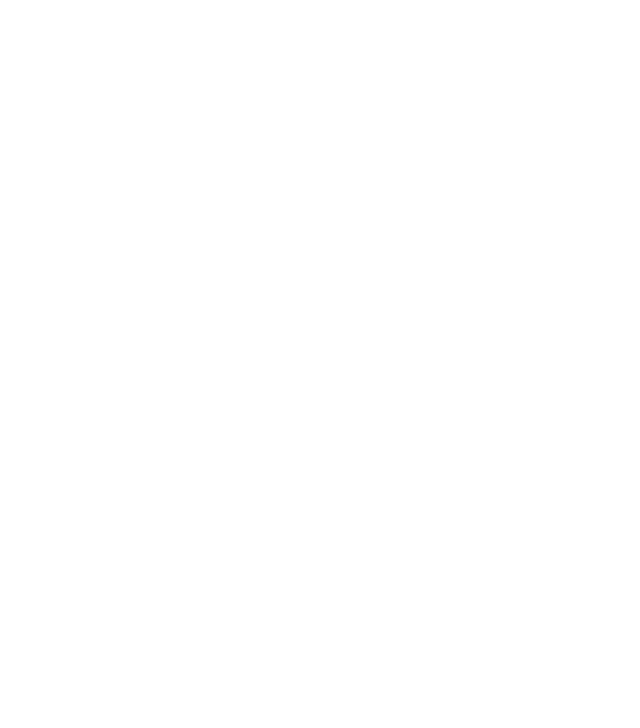
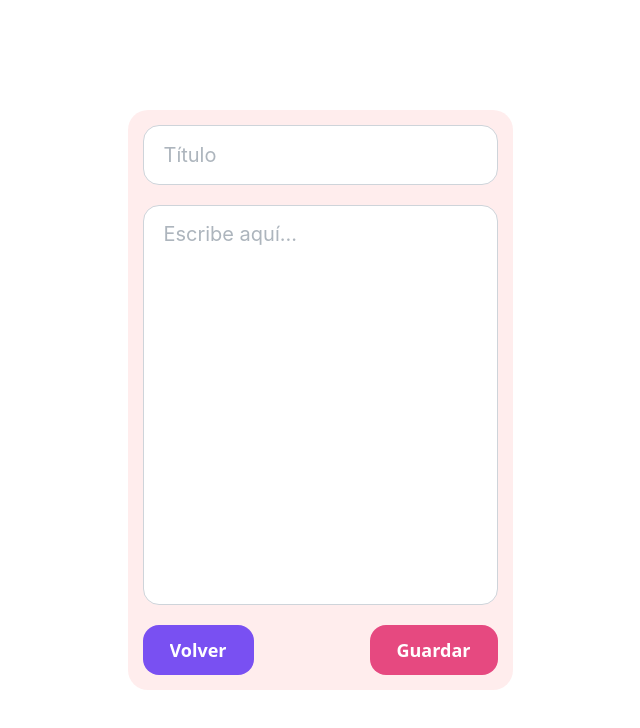
Before and after one commit to IlledNacu/fe-organizador, a React (Vite) app: page /notes in a window 1280 px wide. Shown: the top 728 px of the page, without its empty margins (320-960 px from the left). Built offline with nearby package versions, Linux system fonts and the light colour scheme.

Commit message:
nuevas paginas, componentes y estilos para las notas y el menu

```diff
--- a/package.json
+++ b/package.json
@@ -14,6 +14,7 @@
     "@emotion/styled": "^11.13.5",
     "@mantine/core": "^7.14.3",
     "@mantine/hooks": "^7.14.3",
+    "@tabler/icons-react": "^3.24.0",
     "antd": "^5.22.2",
     "axios": "^1.7.8",
     "bootstrap": "^5.3.3",
--- a/src/api/userApi.ts
+++ b/src/api/userApi.ts
@@ -1,7 +1,7 @@
 import axios from 'axios';
 import { User } from '../types/User';
 
-const BASE_URL = 'http://localhost:3306/api';
+const BASE_URL = 'http://localhost:3000/api';
 
 class UsuarioService {
     async login(email: string, password: string): Promise<User> {
--- /dev/null
+++ b/src/components/Note.tsx
@@ -0,0 +1,56 @@
+import { Textarea, TextInput, Container, Button } from '@mantine/core';
+import '../styles/note.css';
+import { notification as AntdNotification } from 'antd';
+// import { usuarioService } from '../api/userApi';
+// import { storage } from '../localStorage';
+import { useNavigate } from 'react-router-dom';
+
+const Note: React.FC = () => {
+    const navigate = useNavigate();
+
+    const demoProps = {
+        bg: 'var(--mantine-color-red-light)',
+        h: "100%",
+        p: 15,
+    };
+
+    const handleSubmit = async (e: React.FormEvent) => {
+        e.preventDefault();
+
+        try {
+
+            navigate('/notes');
+        } catch {
+            AntdNotification.error({
+                message: 'No se pudo conectar a la base de datos',
+                description: 'Intente de nuevo más tarde'
+            });
+        }
+    };
+
+    return (
+        <>
+            <form onSubmit={handleSubmit} className="text-center">
+                <Container className='note' fluid size="xs" {...demoProps}>
+                    <TextInput className='note-title'
+                        size="xl"
+                        radius="lg"
+                        withAsterisk
+                        placeholder="Título"
+                    />
+                    <Textarea className="note-body"
+                        size="xl"
+                        radius="lg"
+                        placeholder="Escribe aquí..."
+                    />
+                    <div className='buttons'>
+                        <Button variant="filled" color="violet" size="lg" radius="lg">Volver</Button>
+                        <Button type="submit" variant="filled" color="pink" size="lg" radius="lg">Guardar</Button>
+                    </div>
+                </Container>
+            </form>
+        </>
+    );
+}
+
+export default Note;
--- /dev/null
+++ b/src/components/TopBar.tsx
@@ -0,0 +1,36 @@
+import { useState } from 'react';
+import { IconGauge, IconFingerprint, IconActivity } from '@tabler/icons-react';
+import { Box, NavLink } from '@mantine/core';
+import { storage } from '../localStorage';
+
+const pages = [
+  { icon: IconGauge, label: 'Home', description: 'Item with description', path: '/', },
+  { icon: IconFingerprint, label: 'Perfil', path: '/profile', },
+  { icon: IconActivity, label: 'Notas', path: '/notes', },
+];
+
+const TopBar: React.FC = () => {
+  const [active, setActive] = useState(0);
+
+  const items = pages.map((item, index) => (
+    <NavLink
+      href={item.path}
+      key={item.label}
+      active={index === active}
+      label={item.label}
+      description={item.description}
+      leftSection={<item.icon size="1rem" stroke={1.5} />}
+      onClick={() => setActive(index)}
+      color="pink"
+    />
+  ));
+
+  return (
+  storage.isUserLoggedIn()
+  ?
+  <Box w={220}>{items}</Box>
+  : null
+  )
+}
+
+export default TopBar;
--- /dev/null
+++ b/src/pages/HomePage.tsx
@@ -0,0 +1,11 @@
+import TopBar from "../components/TopBar";
+
+const HomePage: React.FC = () => {
+    return(
+    <div>
+        <TopBar></TopBar>
+    </div>
+    );
+};
+
+export default HomePage;
--- a/src/pages/Notes.tsx
+++ /dev/null
@@ -1,5 +0,0 @@
-const Notes: React.FC = () => {
-    return(<div></div>);
-};
-
-export default Notes;
--- /dev/null
+++ b/src/pages/NotesPage.tsx
@@ -0,0 +1,13 @@
+import { Center } from "@mantine/core";
+import Note from "../components/Note";
+
+const NotesPage: React.FC = () => {
+    return(<>
+        <Center w="100vw">
+            <Note></Note>
+        </Center>
+        </>
+    );
+};
+
+export default NotesPage;
--- a/src/routes.tsx
+++ b/src/routes.tsx
@@ -1,16 +1,16 @@
 import { BrowserRouter as Router, Routes, Route } from 'react-router-dom';
-//import HomePage from './pages/HomePage';
-import LoginPage from './pages/LoginPage';
-import Notes from './pages/Notes';
+import LoginPage from './pages/LoginPage.tsx';
+import HomePage from './pages/HomePage.tsx';
+import NotesPage from './pages/NotesPage.tsx';
 //import RegisterPage from './pages/RegisterPage';
 
 const AppRoutes = () => (
 
     <Router>
         <Routes>
-            {/* <Route path="/" element={<HomePage />} /> */}
+            <Route path="/" element={<HomePage />} />
             <Route path="/login" element={<LoginPage />} />
-            <Route path="/notes" element={<Notes />} />
+            <Route path="/notes" element={<NotesPage />} />
             {/* <Route path="/register" element={<RegisterPage />} /> */}
         </Routes>
     </Router>
--- /dev/null
+++ b/src/styles/note.css
@@ -0,0 +1,21 @@
+.note{
+    border-radius: 20px;
+    -webkit-border-radius: 20px;
+    -moz-border-radius: 20px;
+    -ms-border-radius: 20px;
+    -o-border-radius: 20px;
+    display: flex;
+    flex-direction: column;
+    gap: 20px;
+}
+
+.note-body textarea{
+    height: 50vh;
+}
+
+.buttons{
+    width: 100%;
+    display: flex;
+    flex-direction: row;
+    justify-content: space-between;
+}
```
Also changed, not shown: 1 other file (tests, documents, lock files or other folders).
